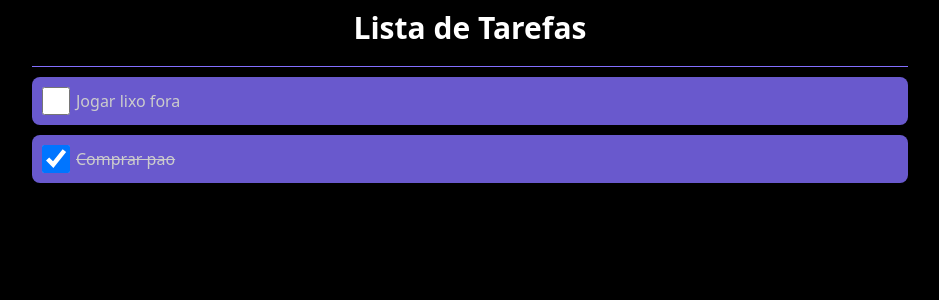
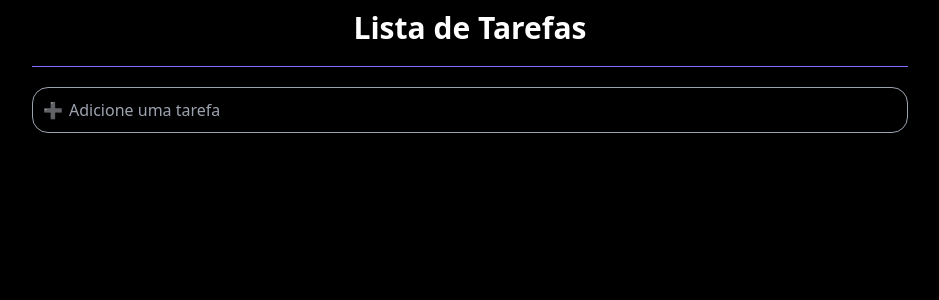
Before and after one commit to FelipeSousaRocha/todolist, a React (Vite) app in the folder todolist/: page / in a window 1280 px wide. Shown: the top 300 px of the page, without its empty margins (170-1109 px from the left). Built offline with nearby package versions, Linux system fonts and the light colour scheme.

Commit message:
Adicionado metodo de adicionar

```diff
--- a/todolist/src/App.tsx
+++ b/todolist/src/App.tsx
@@ -1,21 +1,22 @@
 import { useState } from "react";
 import { Item } from "./types/Item";
 import { ListItem } from "./components/ListItem/index";
+import { AddArea } from "./components/AddArea";
 
 function App() {
   //Estado chamado list
   const [list, setList] = useState<Item[]>([
-    {
-      id: 1,
-      name: "Jogar lixo fora",
+  ]); //Um Array te Item
+
+  const handleAddTask = (taskName: string) => {
+    let newList = [...list]; //Clona lista
+    newList.push({
+      id: list.length + 1, //Adiciona o ultimo id + 1
+      name: taskName, //Pega a string recebida na funcao
       done: false
-    },
-    {
-      id: 2,
-      name: "Comprar pao",
-      done: true
-    },
-  ]); //Um Array te Item
+    });//Adiciona o novo item na lista
+    setList(newList); //Atualiza lista
+  }
 
   return (
     <div className="bg-black text-white min-h-screen">
@@ -25,10 +26,11 @@ function App() {
         </h1>
 
         {/* Adicionar nova tarefa */}
+        <AddArea onEnter={handleAddTask}/>{/* Recebo do componente o texto */}
 
         {/* Lista de tarefas */}
         {list.map((item, index)=>(
-          <ListItem key={index} item={item}/>
+          <ListItem key={index} item={item}/> //Lista cada item dentro do Array
         ))}
 
       </div>
--- /dev/null
+++ b/todolist/src/components/AddArea/index.tsx
@@ -0,0 +1,30 @@
+import { useState, KeyboardEvent } from "react";
+
+type Props = {
+    onEnter: (taskName: string) => void
+} //propriedade que envia a string para o componente App
+
+export function AddArea({onEnter}: Props) { //Envio para o Componente App a string digitada o input
+    const [inputText, setInputText] = useState('');
+
+    const handleKeyUp = (e: KeyboardEvent) => {
+        if ((e.code === 'Enter' || e.code === 'NumpadEnter') && inputText !== '') {
+            onEnter(inputText);
+            setInputText('');
+        }
+    } //Captura a tecla enter e verifica se o campo esta vazio
+
+    return(
+        <div className="flex items-center border border-solid border-gray-400 rounded-2xl p-2.5 my-5">
+            <div className="mr-1.5">➕</div>
+            <input
+            type="text"
+            placeholder="Adicione uma tarefa"
+            className="border-0 bg-transparent outline-0 text-white text-base flex-1"
+            defaultValue={inputText} //adiciona como valor o que foi digitado no input
+            onChange={e=>setInputText(e.target.value)} //inseri o valor digitado no input
+            onKeyUp={handleKeyUp} //captura a tecla
+            />
+        </div>
+    );
+}
--- a/todolist/tailwind.config.cjs
+++ b/todolist/tailwind.config.cjs
@@ -7,7 +7,9 @@ module.exports = {
       black: 'black',
       'purple-200': '#6959CD',
       white: 'white',
-      gray: '#ccc'
+      gray: '#ccc',
+      'gray-400': 'rgb(156 163 175)',
+      transparent: 'transparent'
     },
     extend: {}
   },
```
